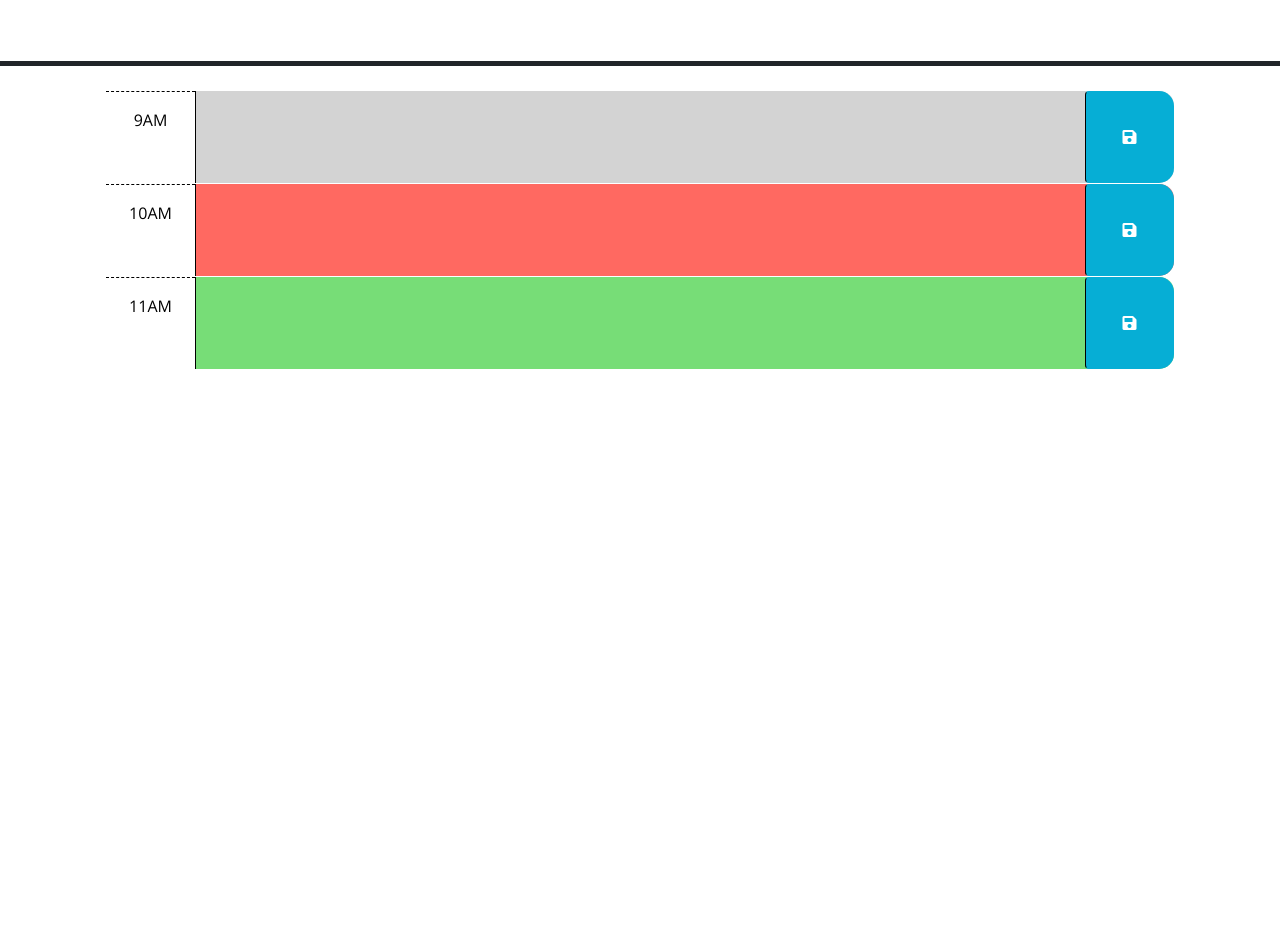
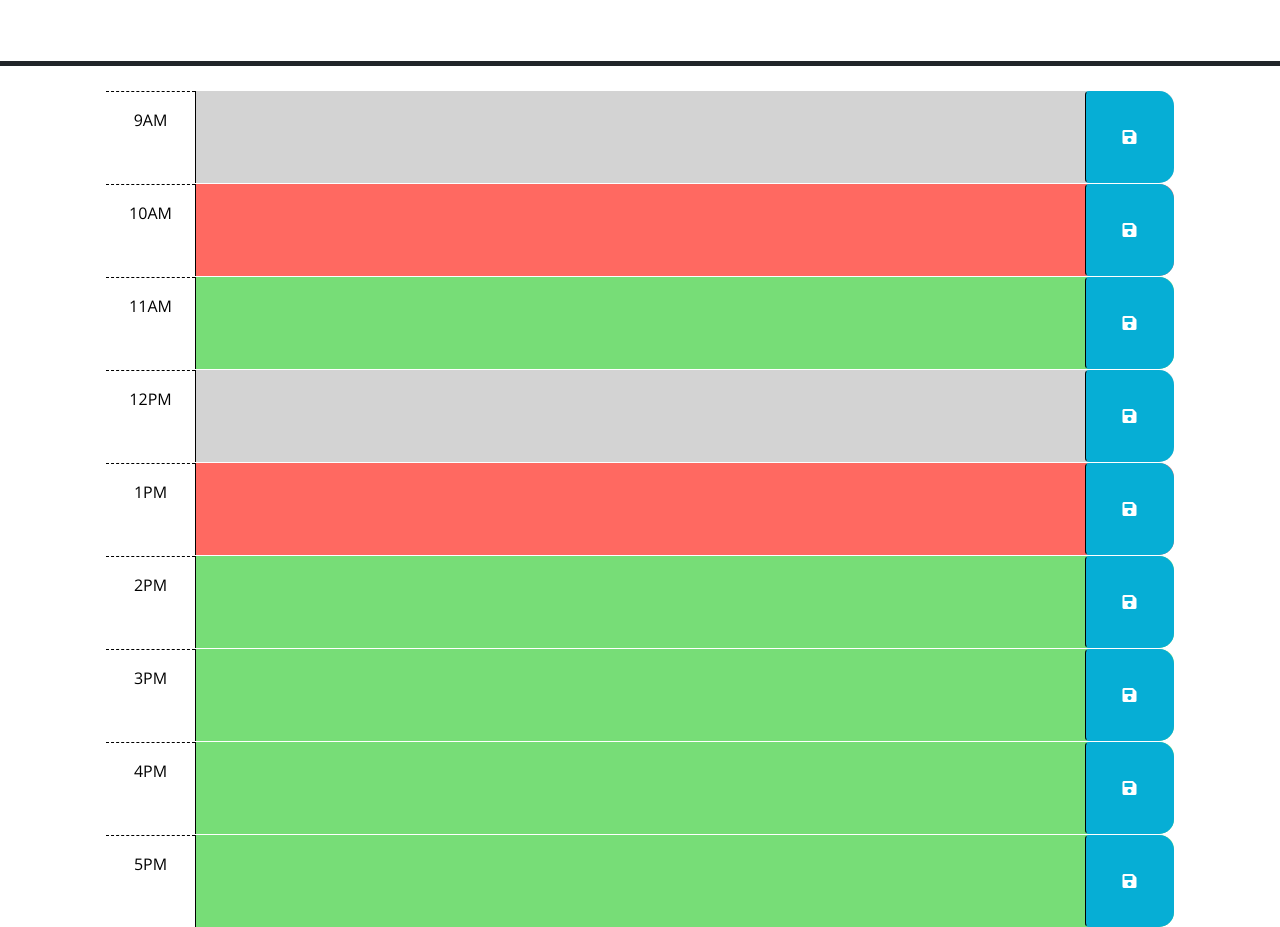
Before and after one commit to Christophgonz/c5-workday-scheduler, a plain HTML site: page assets/index.html in a window 1280 px wide. Shown: the part 166-1093 px from the top of the page. Before the commit the page ends 800 px from the top, so only its background shows below. Drawn offline with nearby package versions, Linux system fonts and the light colour scheme; files that its build step writes are made by us from their sources; files whose address does not match are found by name.

Commit message:
added more days of the week

```diff
--- a/assets/index.html
+++ b/assets/index.html
@@ -66,6 +66,60 @@
                 </button>
               </div>
 
+              <!-- Example of a past time block. The "past" class adds a gray background color. -->
+              <div id="hour-12" class="row time-block past">
+                <div class="col-2 col-md-1 hour text-center py-3">12PM</div>
+                <textarea class="col-8 col-md-10 description" rows="3"> </textarea>
+                <button class="btn saveBtn col-2 col-md-1" aria-label="save">
+                  <i class="fas fa-save" aria-hidden="true"></i>
+                </button>
+              </div>
+
+              <!-- Example of a a present time block. The "present" class adds a red background color. -->
+              <div id="hour-13" class="row time-block present">
+                <div class="col-2 col-md-1 hour text-center py-3">1PM</div>
+                <textarea class="col-8 col-md-10 description" rows="3"> </textarea>
+                <button class="btn saveBtn col-2 col-md-1" aria-label="save">
+                  <i class="fas fa-save" aria-hidden="true"></i>
+                </button>
+              </div>
+
+              <!-- Example of a future time block. The "future" class adds a green background color. -->
+              <div id="hour-14" class="row time-block future">
+                <div class="col-2 col-md-1 hour text-center py-3">2PM</div>
+                <textarea class="col-8 col-md-10 description" rows="3"> </textarea>
+                <button class="btn saveBtn col-2 col-md-1" aria-label="save">
+                  <i class="fas fa-save" aria-hidden="true"></i>
+                </button>
+              </div>
+
+              <!-- Example of a future time block. The "future" class adds a green background color. -->
+              <div id="hour-15" class="row time-block future">
+                <div class="col-2 col-md-1 hour text-center py-3">3PM</div>
+                <textarea class="col-8 col-md-10 description" rows="3"> </textarea>
+                <button class="btn saveBtn col-2 col-md-1" aria-label="save">
+                  <i class="fas fa-save" aria-hidden="true"></i>
+                </button>
+              </div>
+
+              <!-- Example of a future time block. The "future" class adds a green background color. -->
+              <div id="hour-16" class="row time-block future">
+                <div class="col-2 col-md-1 hour text-center py-3">4PM</div>
+                <textarea class="col-8 col-md-10 description" rows="3"> </textarea>
+                <button class="btn saveBtn col-2 col-md-1" aria-label="save">
+                  <i class="fas fa-save" aria-hidden="true"></i>
+                </button>
+              </div>
+
+              <!-- Example of a future time block. The "future" class adds a green background color. -->
+              <div id="hour-17" class="row time-block future">
+                <div class="col-2 col-md-1 hour text-center py-3">5PM</div>
+                <textarea class="col-8 col-md-10 description" rows="3"> </textarea>
+                <button class="btn saveBtn col-2 col-md-1" aria-label="save">
+                  <i class="fas fa-save" aria-hidden="true"></i>
+                </button>
+              </div>
+
     <script src="https://code.jquery.com/jquery-3.4.1.min.js"></script>
     <script
       src="https://cdn.jsdelivr.net/npm/dayjs@1.11.3/dayjs.min.js"
```
Lines whose indentation alone changed are shown as unchanged.
